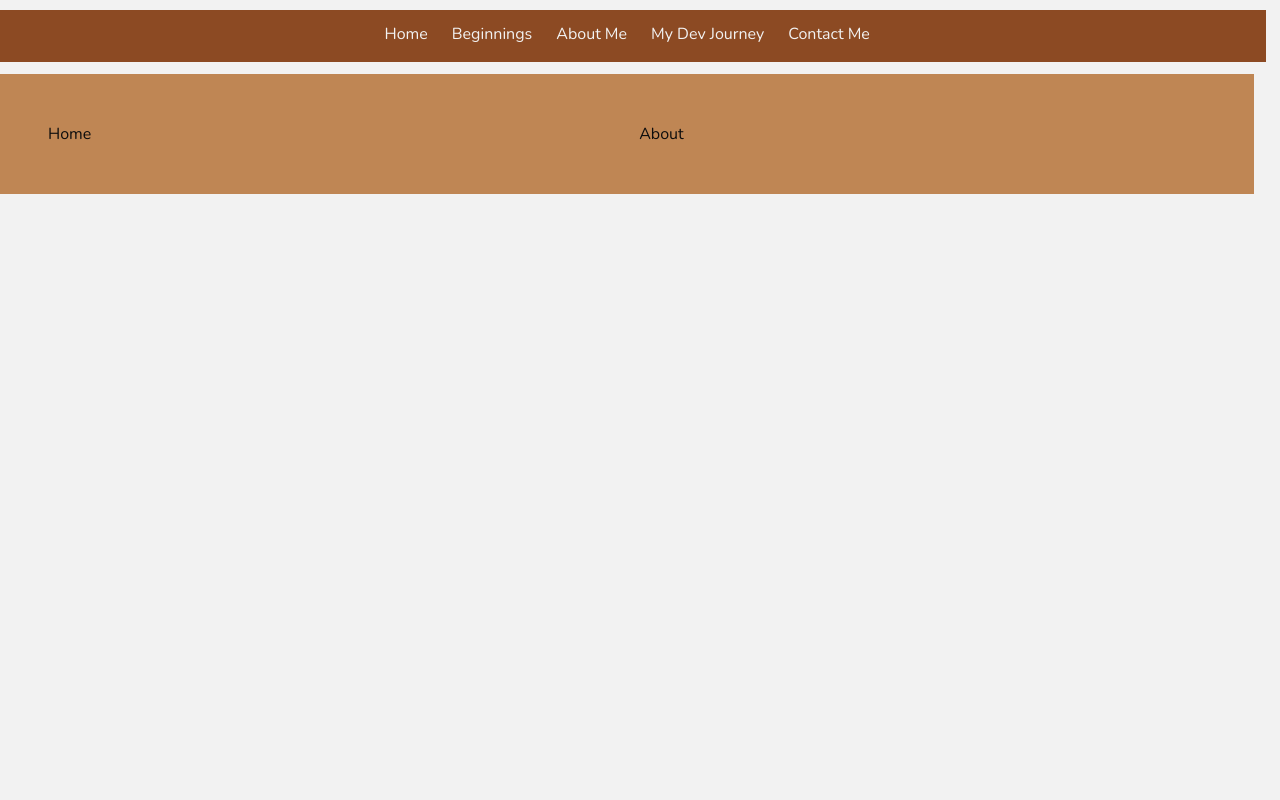
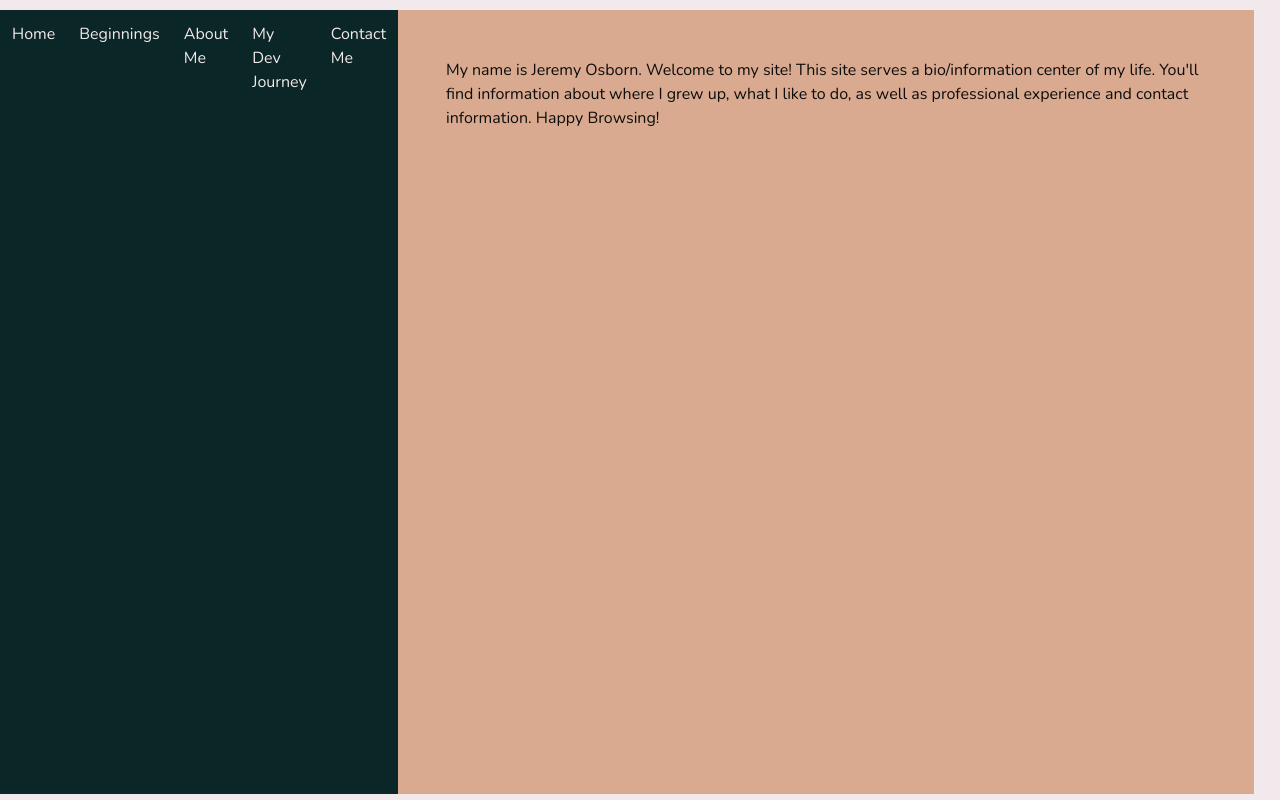
Before and after one commit to jwosborn/Website, a React (Create React App) app: page / in a window 1280 px wide. Built offline with nearby package versions, Linux system fonts and the light colour scheme.

Commit message:
color changes and layout changes

```diff
--- a/src/App.scss
+++ b/src/App.scss
@@ -4,18 +4,18 @@
 @import url("https://fonts.googleapis.com/css?family=Nunito:400,700");
 
 // Set your brand colors
-$white: #f2f2f2;
+$white: #f2e9ec;
 $black: #0d0d0d;
-$brown: #8c4a23;
-$beige: #bf8654;
-$green: #688c4f;
+$beige-light: #d9aa8f;
+$beige-dark: #8c6354;
+$green: #0a2626;
 
 // Update Bulma's global variables
 $family-sans-serif: "Nunito", sans-serif;
 $grey-dark: $black;
-$grey-light: $beige;
+$grey-light: $beige-dark;
 $primary: $green;
-$link: $brown;
+$link: $beige-dark;
 $widescreen-enabled: false;
 $fullhd-enabled: false;
 
@@ -25,6 +25,7 @@ $control-border-width: 2px;
 $input-border-color: transparent;
 $input-shadow: none;
 $navbar-item-color: $white;
+$navbar-item-hover-color: $link;
 
 // Import only what you need from Bulma
 @import "../node_modules/bulma/sass/utilities/_all.sass";
@@ -46,17 +47,23 @@ $navbar-item-color: $white;
   margin-top: 10px;
   width: 98vw;
   height: 98vh;
+  display: flex;
+  flex-direction: row;
 }
 .font-color-secondary {
-  color: $brown;
+  color: $green;
 }
 .switch-wrapper {
-  background-color: $beige;
+  background-color: $beige-light;
+  width: 87vw;
 }
 .content {
   line-height: 1.5em;
 }
 .menu {
-  background-color: $brown;
-  margin-top: 5px;
+  background-color: $green;
 }
+.title {
+  color: $white;
+  text-align: center;
+}
--- a/src/components/Home.js
+++ b/src/components/Home.js
@@ -3,13 +3,11 @@ import React from "react";
 function Home() {
   return (
     <div className="section">
-      <div className="columns">
-        <div className="column">
-          <h1>Home</h1>
-        </div>
-        <div className="column">
-          <h1>About</h1>
-        </div>
+      <div className="content">
+        My name is Jeremy Osborn. Welcome to my site! This site serves a
+        bio/information center of my life. You'll find information about where I
+        grew up, what I like to do, as well as professional experience and
+        contact information. Happy Browsing!
       </div>
     </div>
   );
--- a/src/components/Menu.js
+++ b/src/components/Menu.js
@@ -3,7 +3,7 @@ import { Link } from "react-router-dom";
 
 function Menu() {
   return (
-    <nav className="navbar menu is-centered columns">
+    <nav className="navbar menu is-centered">
       <Link to="/">
         <div className="navbar-item column">Home</div>
       </Link>
--- a/src/components/NotFound.js
+++ b/src/components/NotFound.js
@@ -2,10 +2,8 @@ import React from "react";
 
 function NotFound() {
   return (
-    <div className="section">
-      <div className="container is-centered">
-        <h1 className="title">Sorry, This route cannot be found!</h1>
-      </div>
+    <div className="hero">
+      <h1 className="hero-body title">Sorry, This route cannot be found!</h1>
     </div>
   );
 }
```
